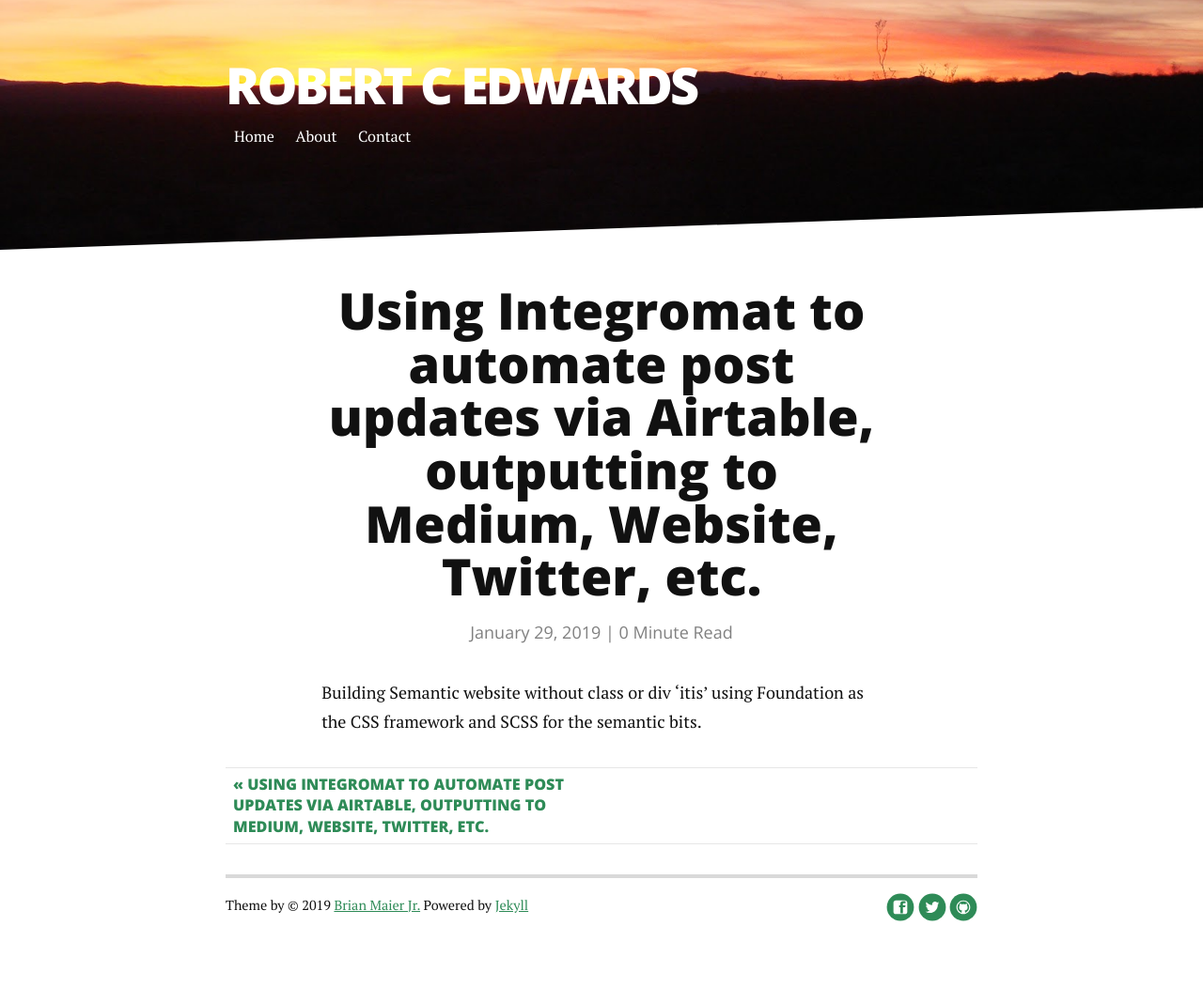
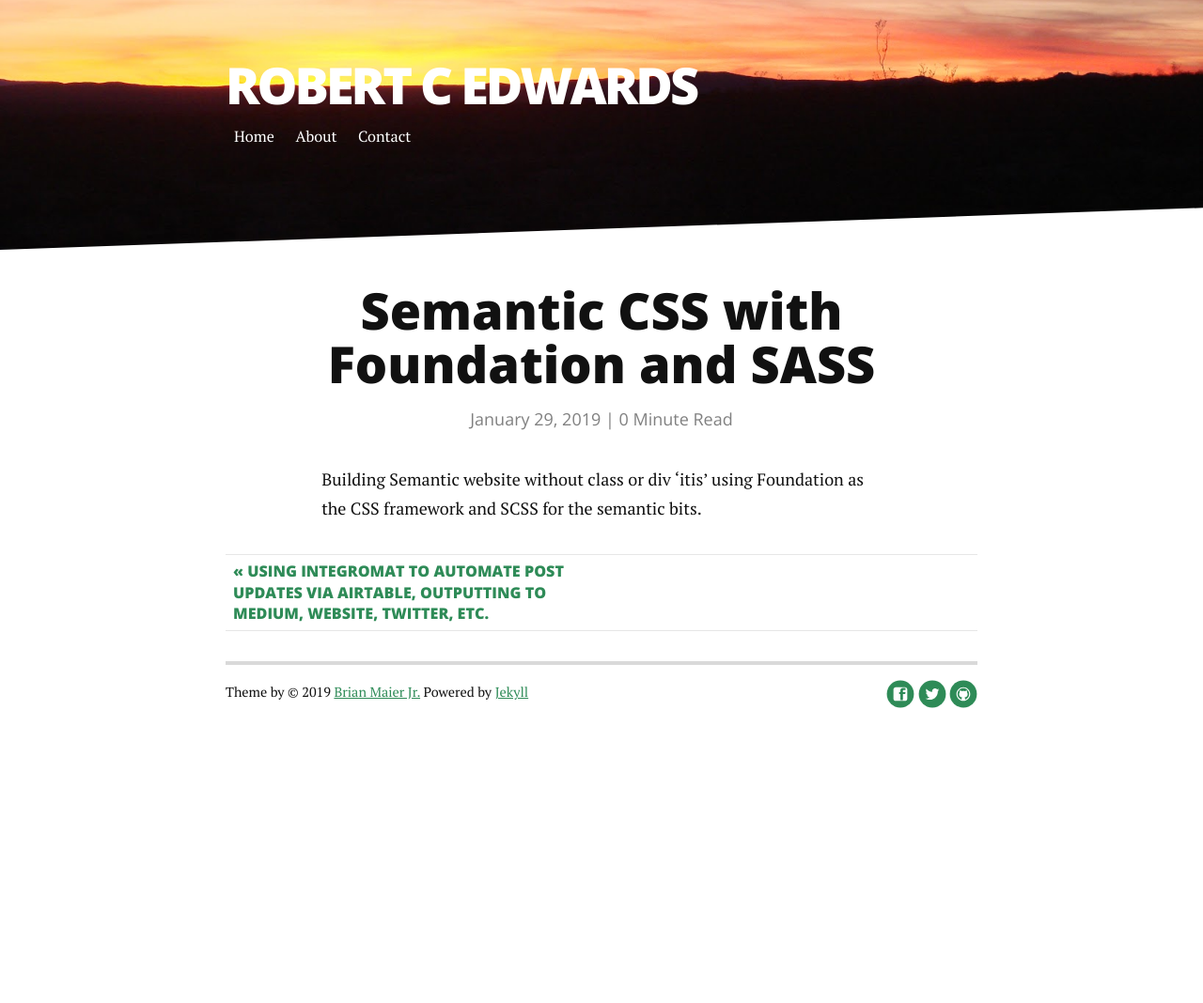
Before and after one commit to robertcedwards/robertcedwards.com, a Jekyll site: the page built from _posts/2019-01-29-Semantic CSS with Foundation.md, in a window 1280 px wide. Shown: the whole page at 94% size. Built offline with Jekyll 4.4.1, drawn with Linux system fonts in a browser that asks for light colours; nearby versions of some CDN libraries; after the commit the page ends 900 px from its top, so only the background shows below that.

Commit message:
Update 2019-01-29-Semantic CSS with Foundation.md

```diff
--- a/_posts/2019-01-29-Semantic CSS with Foundation.md
+++ b/_posts/2019-01-29-Semantic CSS with Foundation.md
@@ -1,6 +1,6 @@
 ---
 layout: post
-title:  "Using Integromat to automate post updates via Airtable, outputting to Medium, Website, Twitter, etc."
+title:  "Semantic CSS with Foundation and SASS"
 date:   2019-01-29
 ---
 Building Semantic website without class or div 'itis' using Foundation as the CSS framework and SCSS for the semantic bits.
```
